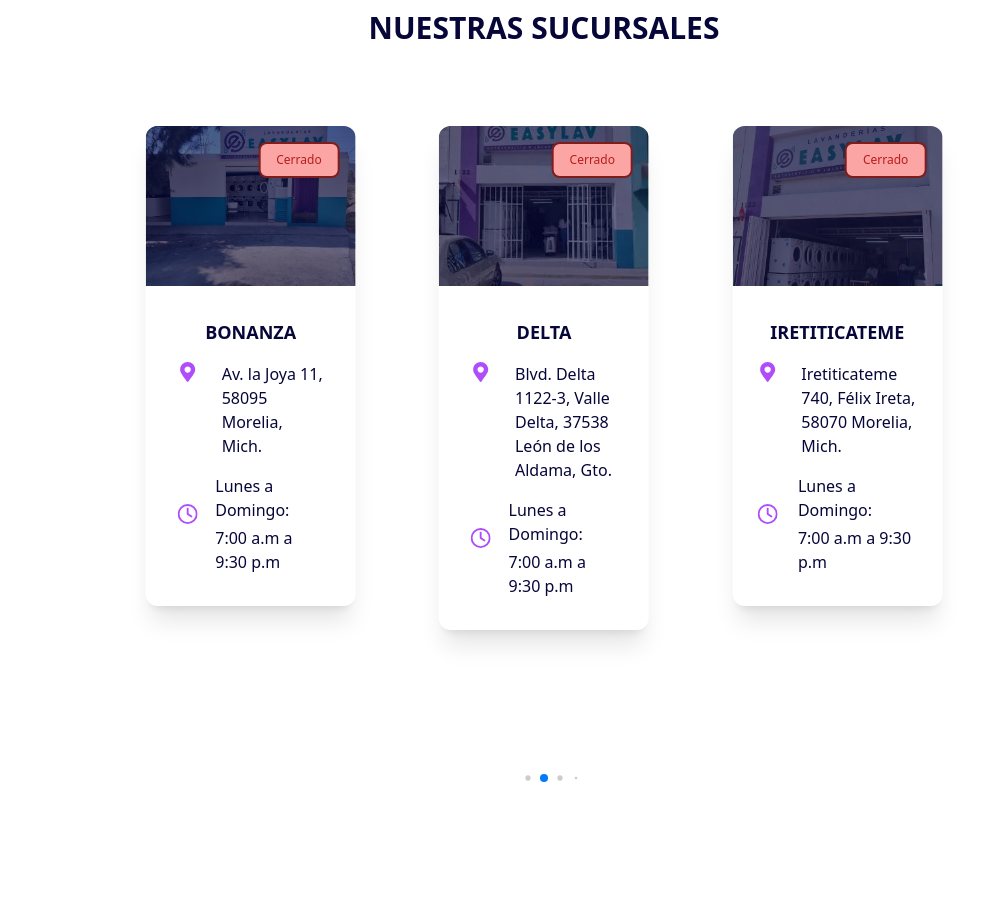
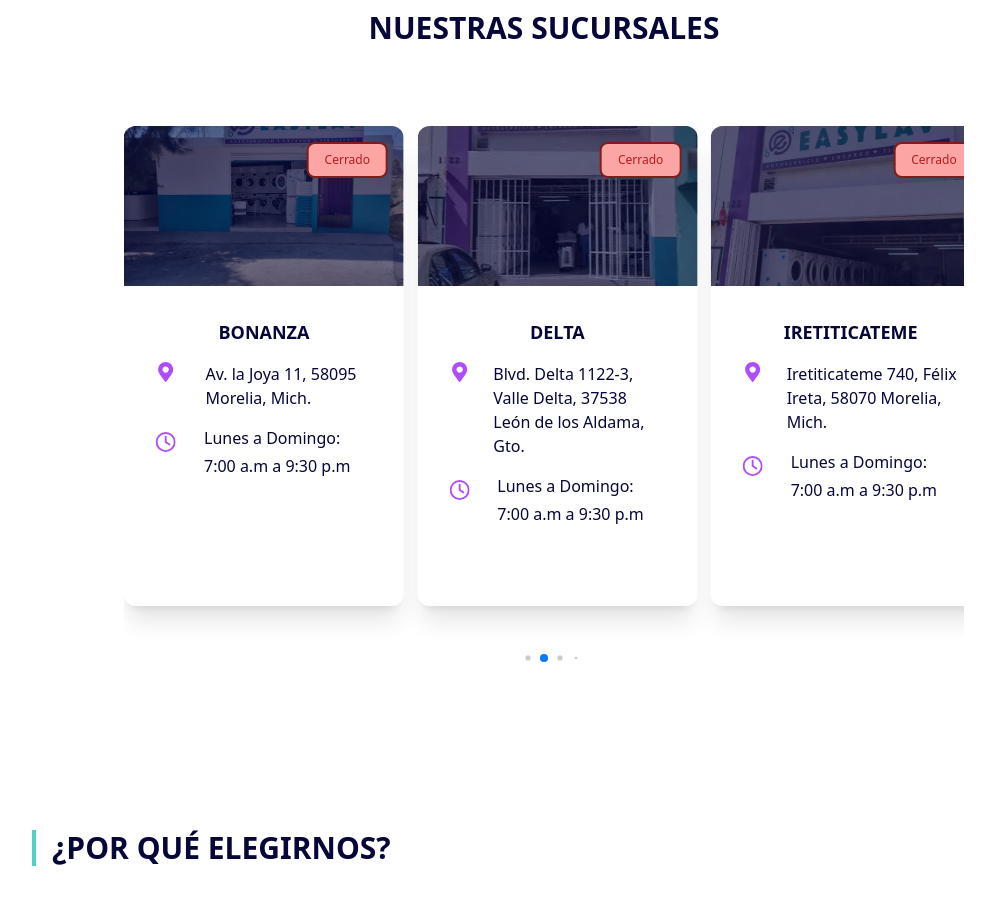
Before and after one commit to dspwebstudiomx/easylav-react, a React (Vite) app: page / in a window 1280 px wide. Shown: the part 5640-6559 px from the top of the page, without its empty margins (96-1091 px from the left). Built offline with nearby package versions, Linux system fonts and the light colour scheme; no server answers.

Commit message:
refactor: ajusta el ancho del componente SucursalCard y mejora el espaciado en QuieresUnaFranquicia

```diff
--- a/src/components/cards/SucursalCard.jsx
+++ b/src/components/cards/SucursalCard.jsx
@@ -115,7 +115,7 @@ const SucursalCard = ({
       id={`sucursal-${title}`}
       key={title}
       className={classNames(
-        'animate__animated animate__fadeIn animate__slower bg-light text-dark flex flex-col relative mx-auto h-full justify-center items-center overflow-hidden rounded-xl shadow-xl w-[210px]',
+        'animate__animated animate__fadeIn animate__slower bg-light text-dark flex flex-col relative mx-auto h-full justify-center items-center overflow-hidden rounded-xl shadow-xl w-full sm:w-[210px] md:w-[280px]',
         { 'z-10': showModal }
       )}>
       {/* Imagen */}
--- a/src/pages/inicio/franquicias/QuieresUnaFranquicia.jsx
+++ b/src/pages/inicio/franquicias/QuieresUnaFranquicia.jsx
@@ -36,7 +36,7 @@ const QuieresUnaFranquicia = () => {
       image_576={images.image_576}
       image_1920={images.image_1920}
       align="items-center justify-center">
-      <section id="hero-inicio_container" className="grid gap-x-8 px-4 sm:px-6 lg:px-12 py-8 sm:py-12 lg:py-16">
+      <section id="hero-inicio_container" className="grid gap-x-8 px-8 sm:px-6 lg:px-12 py-8 sm:py-12 lg:py-16">
         <article id="hero-inicio_info_container" className="flex flex-col gap-8 w-full mx-auto">
           <TitleH1 attr="sr-only" align="text-center">
             En Easylav, ofrecemos franquicias de lavandería con limpieza impecable y planchado perfecto. Descubre cómo
```
